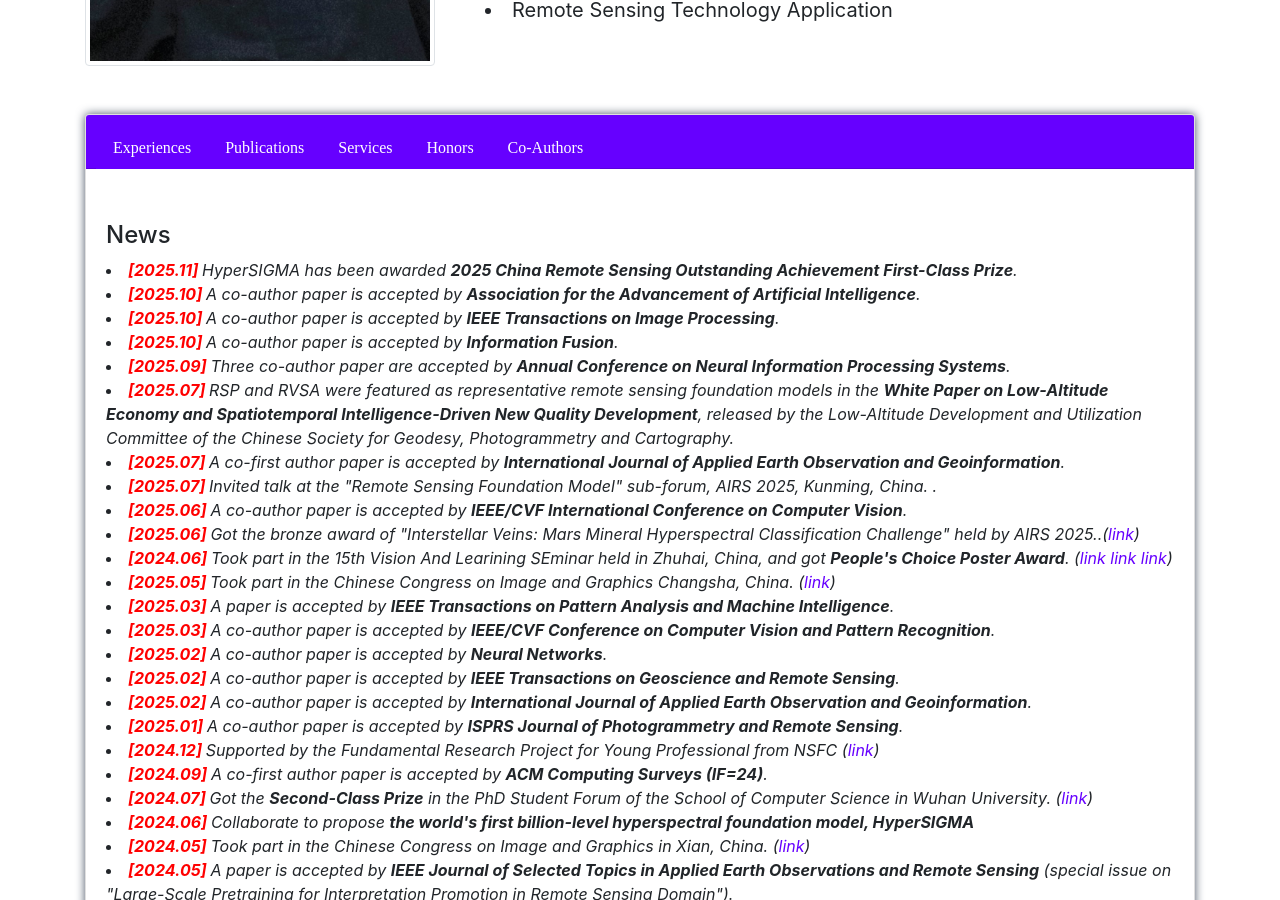
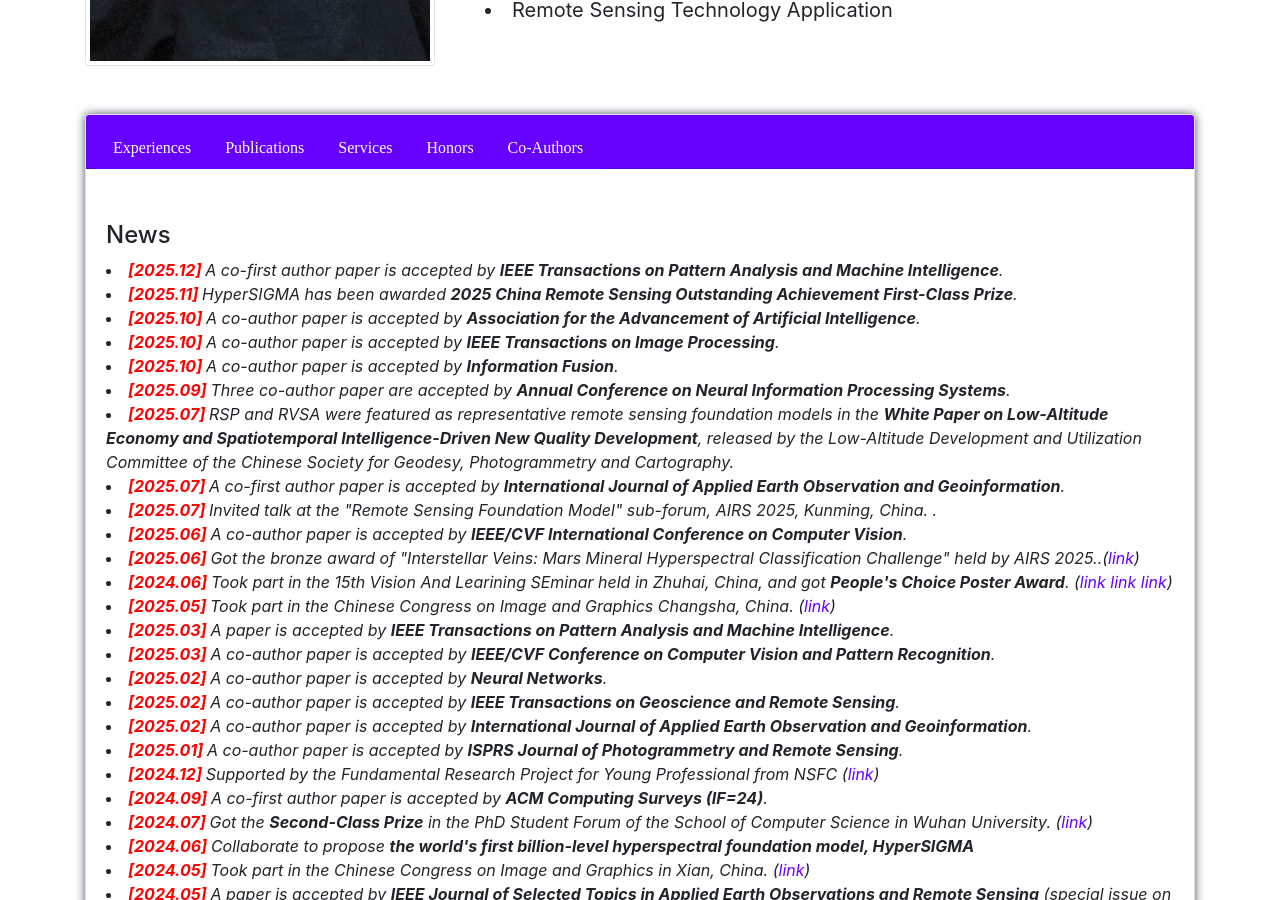
Before and after one commit to DotWang/DotWang.github.io, a Jekyll site: the page built from index.md, in a window 1280 px wide and 900 px high, scrolled down 462 px. Built offline with Jekyll 4.4.1, drawn with Linux system fonts in a browser that asks for light colours; nearby versions of some CDN libraries; comment, search, counter and statistics services are not loaded.

Commit message:
Update README

```diff
--- a/_includes/exp.html
+++ b/_includes/exp.html
@@ -1,5 +1,6 @@
 <A NAME="R_News"><h4>News</h4></A>
 <i>
+<li> <b> <font color="#FF0000">[2025.12]</font> </b> A co-first author paper is accepted by <b>IEEE Transactions on Pattern Analysis and Machine Intelligence</b>.</li>
 <li> <b> <font color="#FF0000">[2025.11]</font> </b> HyperSIGMA has been awarded <b>2025 China Remote Sensing Outstanding Achievement First-Class Prize</b>.</li>
 <li> <b> <font color="#FF0000">[2025.10]</font> </b> A co-author paper is accepted by <b>Association for the Advancement of Artificial Intelligence</b>.</li>
 <li> <b> <font color="#FF0000">[2025.10]</font> </b> A co-author paper is accepted by <b>IEEE Transactions on Image Processing</b>.</li>
```
